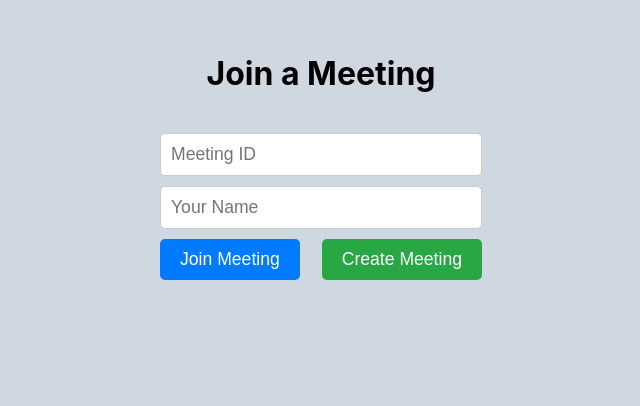
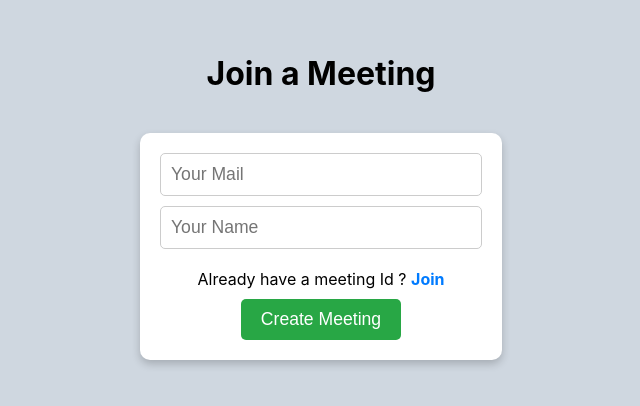
Before and after one commit to TusharKesarwani/CodeSphere, a React (Create React App) app in the folder codesphere-frontend/: page / in a window 1280 px wide. Shown: the part 126-532 px from the top of the page, without its empty margins (319-959 px from the left). Built offline with nearby package versions, Linux system fonts and the light colour scheme; no server answers.

Commit message:
Fixed join page and added email

```diff
--- a/codesphere-frontend/src/components/Chat/Chat.css
+++ b/codesphere-frontend/src/components/Chat/Chat.css
@@ -5,15 +5,32 @@
   height: 100%;
 }
 
+.chat-header {
+  display: flex;
+  flex-direction: row;
+  justify-content: space-between;
+  align-items: center;
+  background-color: #282c34;
+  padding: 10px;
+  color: white;
+  border-bottom: 2px solid #ccc;
+}
+
 .chat-title {
   font-weight: bold;
   font-size: 20px;
-  margin-bottom: 10px;
   color: #61dafb;
   text-align: center;
-  padding: 10px;
-  border-bottom: 2px solid #ccc;
   border-radius: 5px;
+}
+
+.chat-info {
+  display: flex;
+  flex-direction: column;
+  align-items: end;
+  justify-content: center;
+  font-size: 14px;
+  color: #61dafb;
 }
 
 .chat-input-container {
--- a/codesphere-frontend/src/components/Chat/Chat.jsx
+++ b/codesphere-frontend/src/components/Chat/Chat.jsx
@@ -1,9 +1,11 @@
 import React from "react";
+import "./Chat.css";
 import MessageContainer from "./MessageContainer/MessageContainer";
 import { useMessageContext } from "../../context/MessageContext";
-import "./Chat.css";
+import { useMeetingContext } from "../../context/MeetingContext";
 
-const Chat = ({ meetingId, name }) => {
+const Chat = () => {
+    const { meetingId, participants } = useMeetingContext();
     const { message, setMessage, sendMessage } = useMessageContext();
 
     const handleKeyDown = (e) => {
@@ -15,7 +17,13 @@ const Chat = ({ meetingId, name }) => {
 
     return (
         <div className="chat-container">
-            <div className="chat-title">Group Chat</div>
+            <div className="chat-header">
+                <div className="chat-title">Group Chat</div>
+                <div className="chat-info">
+                    <div className="meeting-id">Meeting Id: {meetingId}</div>
+                    <div className="chat-participants">{participants.length + 1} people joined</div>
+                </div>
+            </div>
             <MessageContainer />
             <div className="chat-input-container">
                 <input
--- a/codesphere-frontend/src/components/JoinPage/JoinPage.css
+++ b/codesphere-frontend/src/components/JoinPage/JoinPage.css
@@ -13,14 +13,34 @@
   margin-bottom: 40px;
 }
 
+.join-meeting-form {
+  display: flex;
+  flex-direction: column;
+  align-items: center;
+  justify-content: center;
+  background-color: #fff;
+  padding: 20px;
+  border-radius: 10px;
+  box-shadow: 0 4px 8px rgba(0, 0, 0, 0.2);
+  margin-bottom: 10rem;
+}
+
 .join-meeting-inputs {
   display: flex;
   flex-direction: column;
   gap: 10px;
-  padding: 0 0 15rem 0;
+  margin-bottom: 20px;
 }
 
 .meeting-id-input {
+  min-width: 300px;
+  padding: 10px;
+  border: 1px solid #ccc;
+  border-radius: 5px;
+  font-size: 1.1rem;
+}
+
+.email-input {
   min-width: 300px;
   padding: 10px;
   border: 1px solid #ccc;
@@ -36,9 +56,22 @@
   font-size: 1.1rem;
 }
 
+.email-input:focus,
 .meeting-id-input:focus,
 .name-input:focus {
   outline: none;
+}
+
+.toggle-link {
+  margin-bottom: 10px;
+  text-decoration: none;
+  font-size: 1rem;
+}
+
+.toggle-link > span > span {
+  color: #007bff;
+  cursor: pointer;
+  font-weight: bold;
 }
 
 .join-button-container {
--- a/codesphere-frontend/src/components/JoinPage/JoinPage.jsx
+++ b/codesphere-frontend/src/components/JoinPage/JoinPage.jsx
@@ -1,20 +1,46 @@
-import React from "react";
+import React, { useState } from "react";
 import "./JoinPage.css";
 import { useMeetingContext } from "../../context/MeetingContext";
 
 const JoinPage = () => {
-    const { meetingId, setMeetingId, name, setName, error, createMeeting, joinMeeting } = useMeetingContext();
+    const { email, setEmail, meetingId, setMeetingId, name, setName, error, createMeeting, joinMeeting } = useMeetingContext();
+    const [haveMeetingId, setHaveMeetingId] = useState(false);
 
     return (
         <div>
             <div className="join-meeting-container">
                 <h2 className="join-meeting-title">Join a Meeting</h2>
-                <div className="join-meeting-inputs">
-                    <input className="meeting-id-input" type="text" placeholder="Meeting ID" value={meetingId} onChange={(e) => setMeetingId(e.target.value)} />
-                    <input className="name-input" type="text" placeholder="Your Name" value={name} onChange={(e) => setName(e.target.value)} />
+                <div className="join-meeting-form">
+                    <div className="join-meeting-inputs">
+                        {
+                            haveMeetingId ? (
+                                <input className="meeting-id-input" type="text" placeholder="Meeting ID" value={meetingId} onChange={(e) => setMeetingId(e.target.value)} />
+                            ) : null
+                        }
+                        <input className="email-input" type="email" placeholder="Your Mail" value={email} onChange={(e) => setEmail(e.target.value)} />
+                        <input className="name-input" type="text" placeholder="Your Name" value={name} onChange={(e) => setName(e.target.value)} />
+                    </div>
+                    <div className="toggle-link">
+                        {
+                            haveMeetingId ? (
+                                <span>
+                                    Don't have a meeting Id ? <span className="join-link" onClick={() => setHaveMeetingId(false)}>Create</span>
+                                </span>
+                            ) : (
+                                <span>
+                                    Already have a meeting Id ? <span className="join-link" onClick={() => setHaveMeetingId(true)}>Join</span>
+                                </span>
+                            )
+                        }
+                    </div>
                     <div className="join-button-container">
-                        <button className="join-button" onClick={joinMeeting}>Join Meeting</button>
-                        <button className="create-button" onClick={createMeeting}>Create Meeting</button>
+                        {
+                            haveMeetingId ? (
+                                <button className="join-button" onClick={joinMeeting}>Join Meeting</button>
+                            ) : (
+                                <button className="create-button" onClick={createMeeting}>Create Meeting</button>
+                            )
+                        }
                     </div>
                     {error && <p className="error">{error}</p>}
                 </div>
--- a/codesphere-frontend/src/components/Meeting/Meeting.jsx
+++ b/codesphere-frontend/src/components/Meeting/Meeting.jsx
@@ -16,7 +16,7 @@ const Meeting = () => {
   return (
     <div className="meeting-container">
       <div className="chat-section">
-        <Chat meetingId={meetingId} name={name} />
+        <Chat />
       </div>
       <div className="coding-section">
         <CodeEditor />
--- a/codesphere-frontend/src/context/CodeContext.js
+++ b/codesphere-frontend/src/context/CodeContext.js
@@ -6,7 +6,7 @@ export const CodeContext = createContext();
 
 export const CodeProvider = ({ children }) => {
     const [code, setCode] = useState("// Write JavaScript here...");
-    const { meetingId, name } = useMeetingContext();
+    const { meetingId, name, email } = useMeetingContext();
     const [output, setOutput] = useState("");
 
     useEffect(() => {
@@ -18,10 +18,17 @@ export const CodeProvider = ({ children }) => {
 
     const runCode = () => {
         try {
-            const result = eval(code);
+            const iframe = document.createElement("iframe");
+            iframe.style.display = "none";
+            iframe.sandbox = "allow-scripts";
+            document.body.appendChild(iframe);
+
+            const iframeWindow = iframe.contentWindow;
+
+            const result = iframeWindow.eval(code);
             setOutput(result !== undefined ? result.toString() : "No output");
             if (code && code.trim() !== "// Write JavaScript here..." && code.trim() !== "" && result !== undefined) {
-                socket.emit("sendCode", { meetingId, sender: name, newCode: code, output: result });
+                socket.emit("sendCode", { meetingId, sender: name, senderEmail: email, newCode: code, output: result });
             }
         } catch (error) {
             setOutput(`Error: ${error.message}`);
--- a/codesphere-frontend/src/context/MeetingContext.js
+++ b/codesphere-frontend/src/context/MeetingContext.js
@@ -5,6 +5,7 @@ import socket from "../socket";
 export const MeetingContext = createContext();
 
 export const MeetingProvider = ({ children }) => {
+    const [email, setEmail] = useState("");
     const [meetingId, setMeetingId] = useState("");
     const [name, setName] = useState("");
     const [participants, setParticipants] = useState([]);
@@ -13,13 +14,20 @@ export const MeetingProvider = ({ children }) => {
     const BACKEND_URL = process.env.REACT_APP_BACKEND_URL;
 
     const joinMeeting = async () => {
-        if (!meetingId.trim() || !name.trim()) {
-            setError("Please enter a valid Meeting ID and Name.");
+        if (!meetingId.trim() || !name.trim() || !email.trim() || !email.includes("@")) {
+            if (!meetingId.trim()) {
+                setError("Please enter a valid Meeting ID.");
+            } else if (!name.trim()) {
+                setError("Please enter a valid Name.");
+            } else if (!email.trim() || !email.includes("@")) {
+                setError("Please enter a valid Email.");
+            }
             return;
         }
 
         try {
             const response = await axios.post(`${BACKEND_URL}/api/meetings/${meetingId}`, {
+                email,
                 name,
                 socketId: localStorage.getItem("socketId"),
             }, {
@@ -39,13 +47,18 @@ export const MeetingProvider = ({ children }) => {
     };
 
     const createMeeting = async () => {
-        if (!name.trim()) {
-            setError("Please enter a valid Name.");
+        if (!name.trim() || !email.trim() || !email.includes("@")) {
+            if (!name.trim()) {
+                setError("Please enter a valid Name.");
+            } else if (!email.trim() || !email.includes("@")) {
+                setError("Please enter a valid Email.");
+            }
             return;
         }
 
         try {
             const response = await axios.post(BACKEND_URL + "/api/meetings/create", {
+                email,
                 name,
                 socketId: localStorage.getItem("socketId"),
             }, {
@@ -73,6 +86,7 @@ export const MeetingProvider = ({ children }) => {
 
             if (meetingId && name) {
                 axios.put(`${BACKEND_URL}/api/meetings/${meetingId}/update-socket`, {
+                    email,
                     name,
                     newSocketId: null,
                 });
@@ -86,6 +100,7 @@ export const MeetingProvider = ({ children }) => {
 
             if (meetingId && name) {
                 axios.put(`${BACKEND_URL}/api/meetings/${meetingId}/update-socket`, {
+                    email,
                     name,
                     newSocketId: socket.id,
                 });
@@ -99,10 +114,10 @@ export const MeetingProvider = ({ children }) => {
             socket.off("disconnect", handleDisconnect);
             socket.off("connect", handleConnect);
         };
-    }, [meetingId, name, BACKEND_URL]);
+    }, [meetingId, name, email, BACKEND_URL]);
 
     return (
-        <MeetingContext.Provider value={{ meetingId, setMeetingId, name, setName, participants, setParticipants, isJoined, setIsJoined, error, setError, createMeeting, joinMeeting }}>
+        <MeetingContext.Provider value={{ email, setEmail, meetingId, setMeetingId, name, setName, participants, setParticipants, isJoined, setIsJoined, error, setError, createMeeting, joinMeeting }}>
             {children}
         </MeetingContext.Provider>
     );
```
Also changed, not shown: 2 other files (tests, documents, lock files or other folders).
